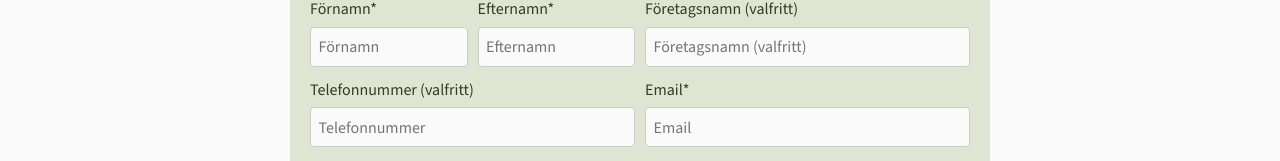
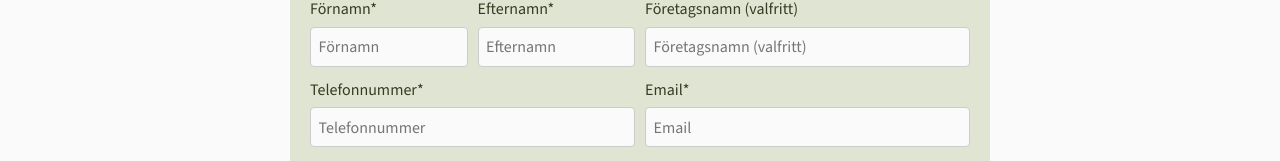
Before and after one commit to Reyier/gronatryck, a React (Create React App) app in the folder my-app/: page /register in a window 1280 px wide. Shown: the part 274-435 px from the top of the page. Built offline with nearby package versions, Linux system fonts and the light colour scheme.

Commit message:
register

```diff
--- a/my-app/src/pages/Register.js
+++ b/my-app/src/pages/Register.js
@@ -101,7 +101,7 @@ function Register({ onRegister }) {
                 </div>
 
                  <div className="input-item wide">
-                  <h6 className="input-label">Telefonnummer (valfritt) </h6>
+                  <h6 className="input-label">Telefonnummer* </h6>
                   <input
                     className="input-login"
                     type="text"
@@ -109,6 +109,7 @@ function Register({ onRegister }) {
                     placeholder="Telefonnummer"
                     value={user.phoneNumber}
                     onChange={handleChange}
+                    required
                   />
                 </div>
 
```
